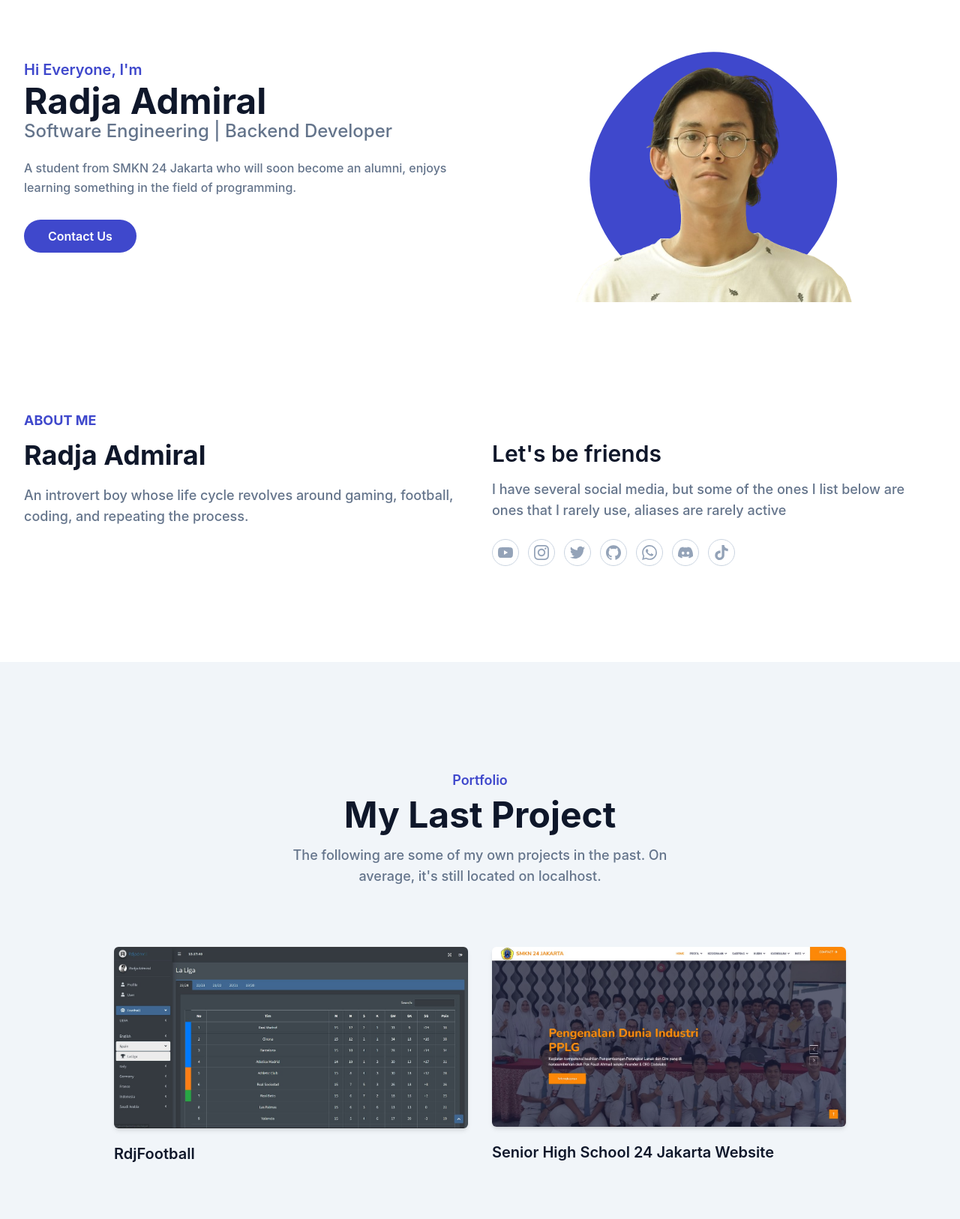
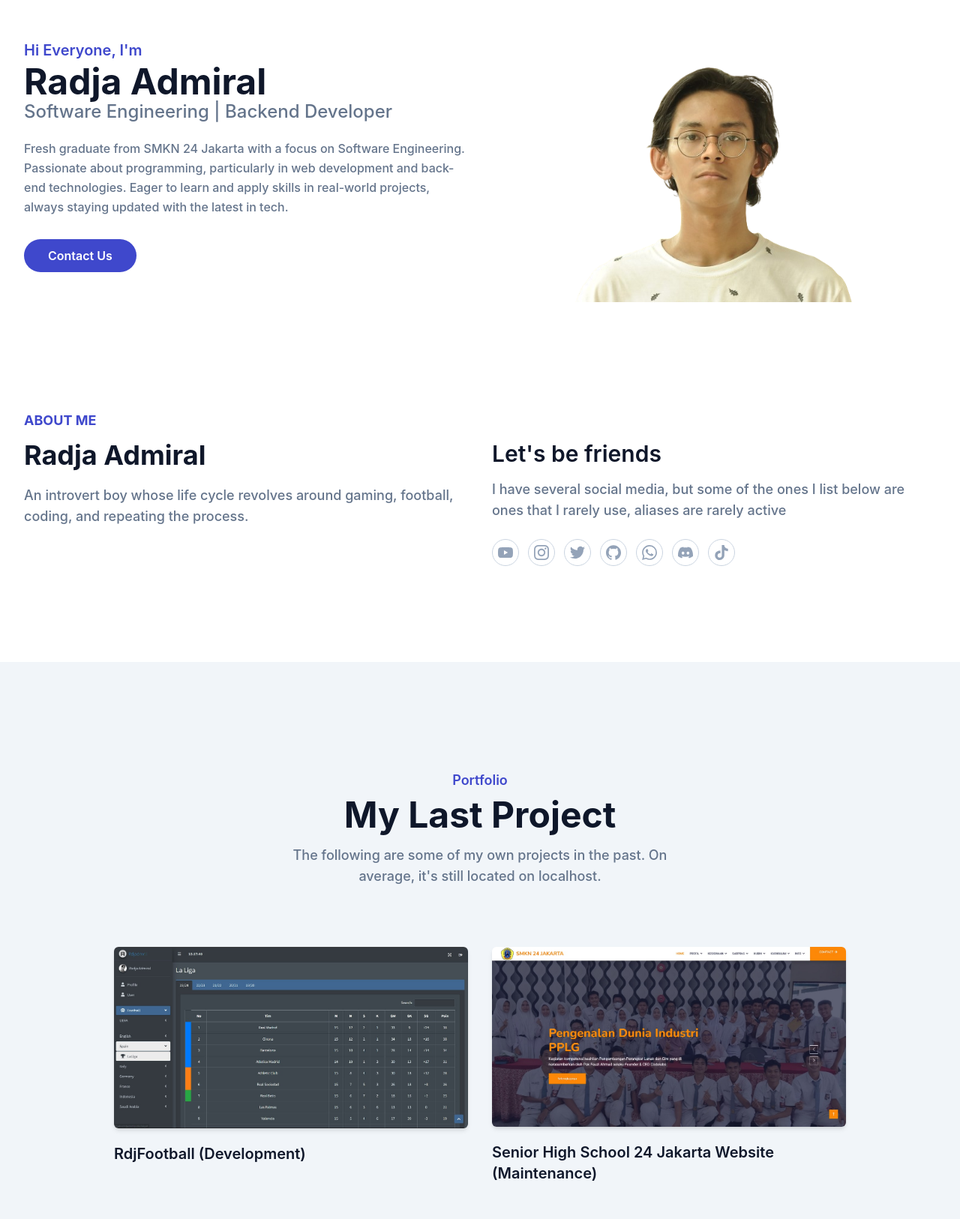
Before and after one commit to Admrlrdj/rdjfolio, a website: page index.html in a window 1280 px wide. Shown: the part 141-1767 px from the top of the page at 75% size. Drawn offline with Linux system fonts and the light colour scheme.

Commit message:
fix bgt ini mah

```diff
--- a/index.html
+++ b/index.html
@@ -98,12 +98,14 @@
                     <h2 class="font-medium text-secondary text-lg mb-5 lg:text-2xl dark:text-quaternary">Software
                         Engineering | Backend Developer
                     </h2>
-                    <p class="font-medium text-secondary mb-10 leading-relaxed dark:text-quaternary">A student from
-                        SMKN 24 Jakarta who will soon become an alumni, enjoys learning something in the field of
-                        programming.
+                    <p class="font-medium text-secondary mb-10 leading-relaxed dark:text-quaternary">
+                        Fresh graduate from SMKN 24 Jakarta with a focus on Software Engineering. Passionate about
+                        programming, particularly in web development and back-end technologies. Eager to learn and apply
+                        skills in real-world projects, always staying updated with the latest in tech.
+
                     </p>
 
-                    <a href="https://wa.me/6289531807064?text=Hi,%20Rdjadmrl" target="_blank" class="text-base font-semibold text-white bg-primary
+                    <a href="https://wa.me/6289531807064?text=Hi,%20Radja%20Admiral" target="_blank" class="text-base font-semibold text-white bg-primary
                         py-3 px-8 rounded-full hover:opacity-80 transition duration-300 ease-in-out dark:bg-tertiary">
                         Contact Us
                     </a>
@@ -112,18 +114,13 @@
                     <div class="relative mt-10 lg:mt-0 lg:right-0">
                         <img src="dist/img/Radja Admiral.png" alt="Radja Admiral" class="max-w-full mx-auto"
                             width="400">
-                        <span class="absolute -bottom-10 -z-10 left-1/2 -translate-x-1/2 md:scale-100">
+                        <!-- <span class="absolute -bottom-10 -z-10 left-1/2 -translate-x-1/2 md:scale-100">
                             <svg width="380" height="400" viewBox="0 0 200 200" xmlns="http://www.w3.org/2000/svg">
                                 <path fill="#3F48CC"
                                     d="M61.7,-1.4C61.7,29.9,30.8,59.9,-0.2,59.9C-31.2,59.9,-62.3,29.9,-62.3,-1.4C-62.3,-32.7,-31.2,-65.3,-0.2,-65.3C30.8,-65.3,61.7,-32.7,61.7,-1.4Z"
                                     transform="translate(100 100) scale(1.4)" />
                             </svg>
-                            <!-- <svg width="380" height="400" viewBox="0 0 200 200" xmlns="http://www.w3.org/2000/svg">
-                                <path fill="#3f48cc"
-                                    d="M44.1,-52.4C59,-40.1,74.2,-27.9,78.9,-12.3C83.6,3.4,77.8,22.5,67.6,38.1C57.5,53.7,42.9,65.8,25.4,74.2C7.8,82.5,-12.8,87,-27.2,79.6C-41.6,72.2,-49.9,52.9,-58,35.3C-66.1,17.6,-74,1.6,-71.6,-12.7C-69.2,-27,-56.5,-39.6,-42.8,-52.1C-29.2,-64.6,-14.6,-76.9,0,-77C14.6,-77,29.2,-64.6,44.1,-52.4Z"
-                                    transform="translate(100 100) scale(1)" />
-                            </svg> -->
-                        </span>
+                        </span> -->
                     </div>
                 </div>
             </div>
@@ -259,7 +256,7 @@
                         <img src="dist/img/pf3.jpg" alt="RdjKasir" width="w-full">
                     </div>
                     <h3 class="font-semibold text-xl text-dark mt-5 mb-3 dark:text-white"><a
-                            href="http://localhost/rdjadmrll/public/login">RdjFootball</a></h3>
+                            href="http://localhost/rdjadmrll/public/login">RdjFootball (Development)</a></h3>
                 </div>
                 <div class="mb-12 p-4 md:w-1/2">
                     <div class="rounded-md shadow-md overflow-hidden">
@@ -269,14 +266,14 @@
                             href="https://www.smkn24jkt.sch.id/">Senior High School
                             24
                             Jakarta
-                            Website</a></h3>
+                            Website (Maintenance)</a></h3>
                 </div>
                 <div class="mb-12 p-4 md:w-1/2">
                     <div class="rounded-md shadow-md overflow-hidden">
                         <img src="dist/img/pf5.jpeg" alt=" Senior High School 24 Jakarta Website" width="w-full">
                     </div>
                     <h3 class="font-semibold text-xl text-dark mt-5 mb-3 dark:text-white"><a
-                            href="http://rdjblog.rdj/admin/profile">RdjBlog</a></h3>
+                            href="http://rdjblog.rdj/admin/profile">RdjBlog (Development)</a></h3>
                 </div>
             </div>
         </div>
@@ -289,8 +286,7 @@
             <div class="w-full px-4">
                 <div class="mx-auto text-center mb-16">
                     <h4 class="font-semibold text-lg text-primary mb-2 dark:text-tertiary">Work Experience</h4>
-                    <h2 class="font-bold text-dark text-3xl mb-4 sm:text-4xl lg:text-5xl dark:text-white">Just
-                        Internship
+                    <h2 class="font-bold text-dark text-3xl mb-4 sm:text-4xl lg:text-5xl dark:text-white">Internship
                     </h2>
                 </div>
             </div>
@@ -502,10 +498,10 @@
                         for
                         Suggestion
                     </h2>
-                    <p class="text-md font-medium text-secondary md:text-lg dark:text-quaternary">Lorem ipsum dolor,
+                    <!-- <p class="text-md font-medium text-secondary md:text-lg dark:text-quaternary">Lorem ipsum dolor,
                         sit
                         amet consectetur
-                        adipisicing elit. Blanditiis, sed.</p>
+                        adipisicing elit. Blanditiis, sed.</p> -->
                 </div>
             </div>
 
@@ -560,7 +556,7 @@
                     <p>East Jakarta, Jakarta Capital Special Region</p>
                 </div>
                 <div class="mb-12 w-full px-4 md:w-1/3">
-                    <h3 class="mb-5 text-xl font-semibold text-white">Category</h3>
+                    <!-- <h3 class="mb-5 text-xl font-semibold text-white">Category</h3>
                     <ul class="text-slate-300">
                         <li>
                             <a href="https://www.fifa.com/fifaplus/id" target="_blank"
@@ -574,7 +570,7 @@
                             <a href="https://www.ea.com/games/ea-sports-fc" target="_blank"
                                 class="mb-3 inline-block text-base hover:text-primary">Game</a>
                         </li>
-                    </ul>
+                    </ul> -->
                 </div>
                 <div class="mb-12 w-full px-4 md:w-1/3">
                     <h3 class="mb-5 text-xl font-semibold text-white">Link</h3>
```
